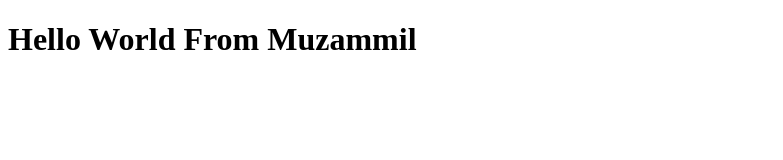
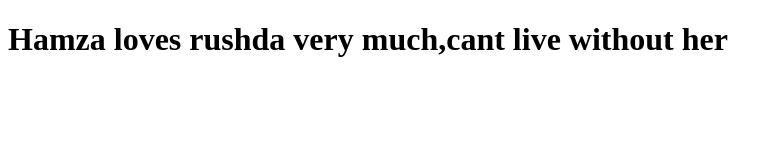
Before and after one commit to MuzammilKhan6/BOOTCAMP2020SAMPLE, a plain HTML site: page index.html in a window 1280 px wide. Shown: the whole page, without its empty margins (0-783 px from the left). Drawn offline with Linux system fonts and the light colour scheme.

Commit message:
Update index.html

```diff
--- a/index.html
+++ b/index.html
@@ -6,6 +6,6 @@
     <title>Document</title>
 </head>
 <body>
-    <h1>Hello World From Muzammil</h1>
+    <h1>Hamza loves rushda very much,cant live without her</h1>
 </body>
 </html>
```
